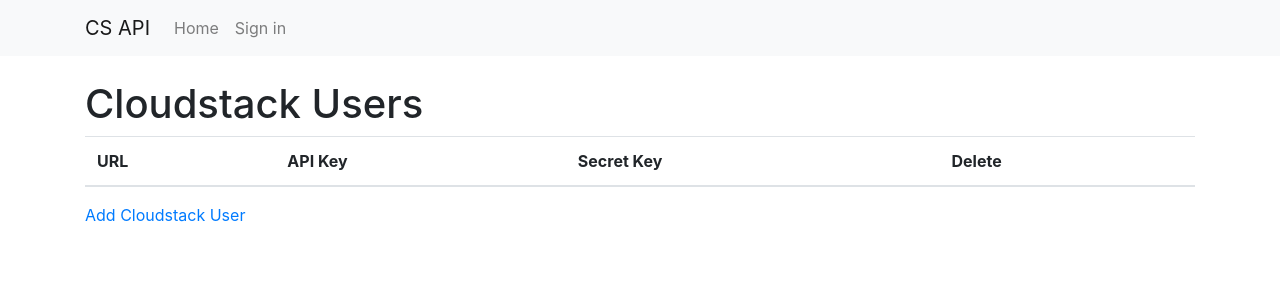
After one commit to FlorentTheys/tfe-cloudstack, a Django app: template mysite/cs_api/templates/cs_user.html in a window 1280 px wide. The commit adds this page. Shown: the top 300 px of the page. Run offline with Django 3.2, Linux system fonts and the light colour scheme; the template is opened without the code that fills it, so the values that code supplies are empty; some libraries are stand-ins or nearby versions.

Commit message:
add cloudstack user selection

```diff
--- a/mysite/cs_api/templates/base.html
+++ b/mysite/cs_api/templates/base.html
@@ -31,6 +31,9 @@
                                     <li class="nav-item">
                                         <a class="nav-link" href="/api">API</a>
                                     </li>
+                                    <li class="nav-item">
+                                        <a class="nav-link" href="/cs_user">Cloudstack User</a>
+                                    </li>
                                 {% endif %}
                                 {% if not request.user.is_authenticated %}
                                     <li class="nav-item">
--- /dev/null
+++ b/mysite/cs_api/templates/cs_user.html
@@ -0,0 +1,28 @@
+{% extends 'base_container.html' %}
+
+{% load static %}
+
+{% block content %}
+    <h1>Cloudstack Users</h1>
+    <table class="table">
+        <thead>
+            <tr>
+                <th>URL</th>
+                <th>API Key</th>
+                <th>Secret Key</th>
+                <th>Delete</th>
+            </tr>
+        </thead>
+        <tbody>
+            {% for cs_user in request.user.cloudstack_user_ids.all %}
+                <tr>
+                    <td>{{ cs_user.url }}</td>
+                    <td>{{ cs_user.api_key }}</td>
+                    <td>{{ cs_user.secret_key }}</td>
+                    <td><a href="/cs_user_delete/{{ cs_user.id }}"><i class="fa fa-trash" title="Delete"/></a></td>
+                </tr>
+            {% endfor %}
+        </tbody>
+    </table>
+    <a href="/cs_user_add">Add Cloudstack User</a>
+{% endblock %}
--- a/mysite/cs_api/templates/home.html
+++ b/mysite/cs_api/templates/home.html
@@ -1,5 +1,4 @@
 {% extends 'base_container.html' %}
-
 
 {% block content %}
     <h1>Hello</h1>
--- a/mysite/cs_api/templates/login.html
+++ b/mysite/cs_api/templates/login.html
@@ -7,11 +7,11 @@
             {% csrf_token %}
             <div class="form-group">
                 <label for="username">Username</label>
-                <input id="username" class="form-control" type="text" name="username" value="{{ username }}" placeholder="Username">
+                <input id="username" class="form-control" type="text" name="username" value="{{ username }}" placeholder="Username" required>
             </div>
             <div class="form-group">
                 <label for="exampleInputPassword1">Password</label>
-                <input id="password" class="form-control" type="password" name="password" value="{{ password }}" placeholder="Password">
+                <input id="password" class="form-control" type="password" name="password" value="{{ password }}" placeholder="Password" required>
                 {% if username or password %}
                     <div class="text-danger">
                         Invalid username or password.
--- a/mysite/cs_api/templates/signup.html
+++ b/mysite/cs_api/templates/signup.html
@@ -1,5 +1,4 @@
 {% extends 'base_container.html' %}
-
 
 {% block content %}
     {% if not request.user.is_authenticated %}
@@ -8,7 +7,7 @@
             {% csrf_token %}
             <div class="form-group">
                 <label for="username">Username</label>
-                <input id="username" class="form-control" type="text" name="username" value="{{ username }}" placeholder="Username">
+                <input id="username" class="form-control" type="text" name="username" value="{{ username }}" placeholder="Username" required>
                 {% if is_already_taken %}
                     <div class="text-danger">
                         This username is already taken.
@@ -17,7 +16,7 @@
             </div>
             <div class="form-group">
                 <label for="exampleInputPassword1">Password</label>
-                <input id="password" class="form-control" type="password" name="password" value="{{ password }}" placeholder="Password">
+                <input id="password" class="form-control" type="password" name="password" value="{{ password }}" placeholder="Password" required>
             </div>
             <button type="submit" class="btn btn-primary">Submit</button>
         </form>
--- a/mysite/cs_api/urls.py
+++ b/mysite/cs_api/urls.py
@@ -5,6 +5,9 @@
 urlpatterns = [
     path('', views.index, name='home'),
     path('api', views.api, name='API'),
+    path('cs_user', views.cs_user, name='cs_user'),
+    path('cs_user_add', views.cs_user_add, name='cs_user_add'),
+    path('cs_user_delete/<int:cs_user_id>', views.cs_user_delete, name='cs_user_delete'),
     path('signup', views.signup_view, name='Sign up'),
     path('login', views.login_view, name='Login'),
     path('logout', views.logout_view, name='Logout'),
```
Also changed, not shown: mysite/cs_api/models.py (+9 -0 lines), mysite/cs_api/static/js/api.js (+9 -9 lines), mysite/cs_api/templates/api_request.html (+9 -23 lines), mysite/cs_api/templates/cs_user_add.html (added, +23 -0 lines), mysite/cs_api/views.py (+42 -5 lines), mysite/cs_api/migrations/0003_cloudstackuser.py (added), mysite/cs_api/migrations/0004_rename_user_cloudstackuser_user_id.py (added), mysite/cs_api/migrations/0005_auto_20211216_2101.py (added).
